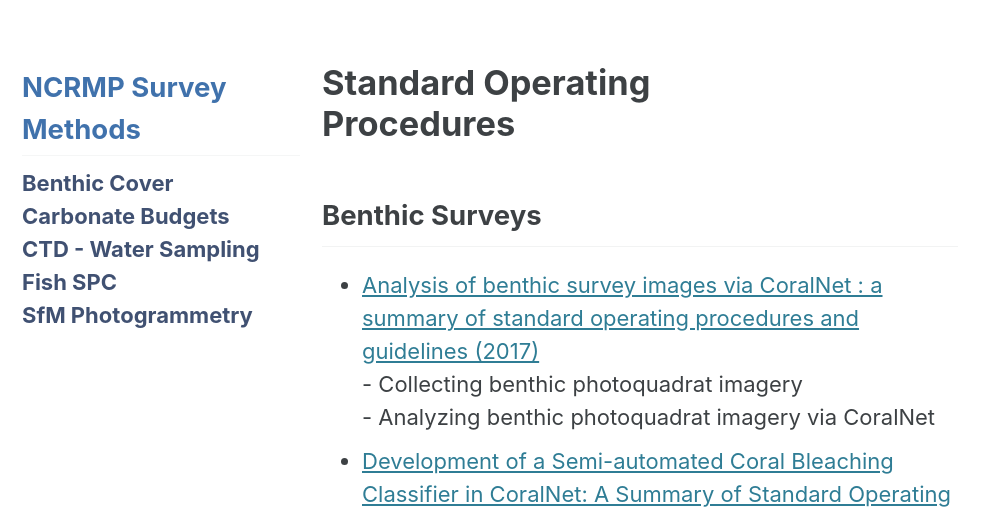
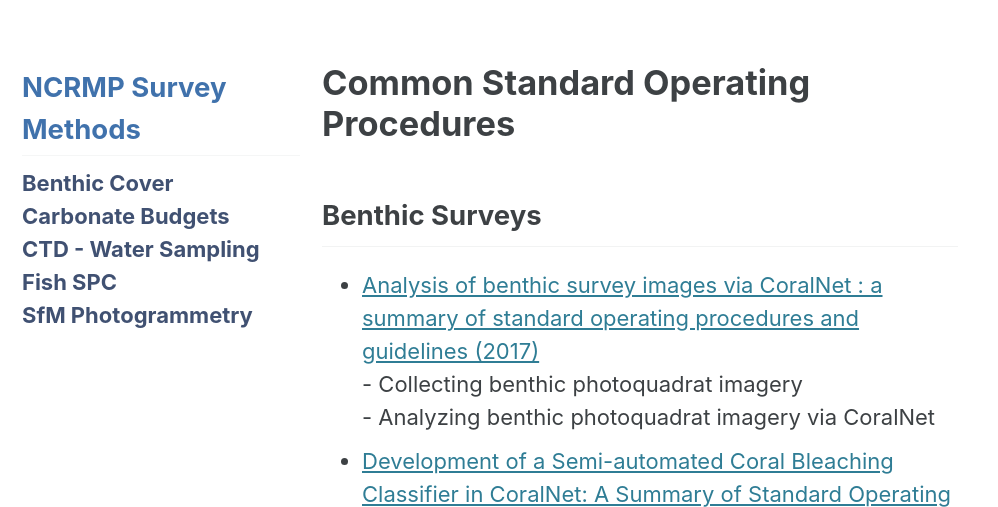
Before and after one commit to noaa-pifsc/esd-arp-resources, a Jekyll site: the page built from _pages/sops.md, in a window 1280 px wide and 900 px high, cut to the strip 393-900 px from the top of the window. Shown: the whole strip, without its empty margins (0-998 px from the left). Built offline with Jekyll 4.4.1, drawn with Linux system fonts in a browser that asks for light colours; cached includes are drawn as plain includes.

Commit message:
update sop page title

```diff
--- a/_pages/sops.md
+++ b/_pages/sops.md
@@ -15,7 +15,7 @@ sidebar:
   nav: "docs"
 ---
 
-# Standard Operating Procedures
+# Common Standard Operating Procedures
 
 ## Benthic Surveys
 <ul>
```
